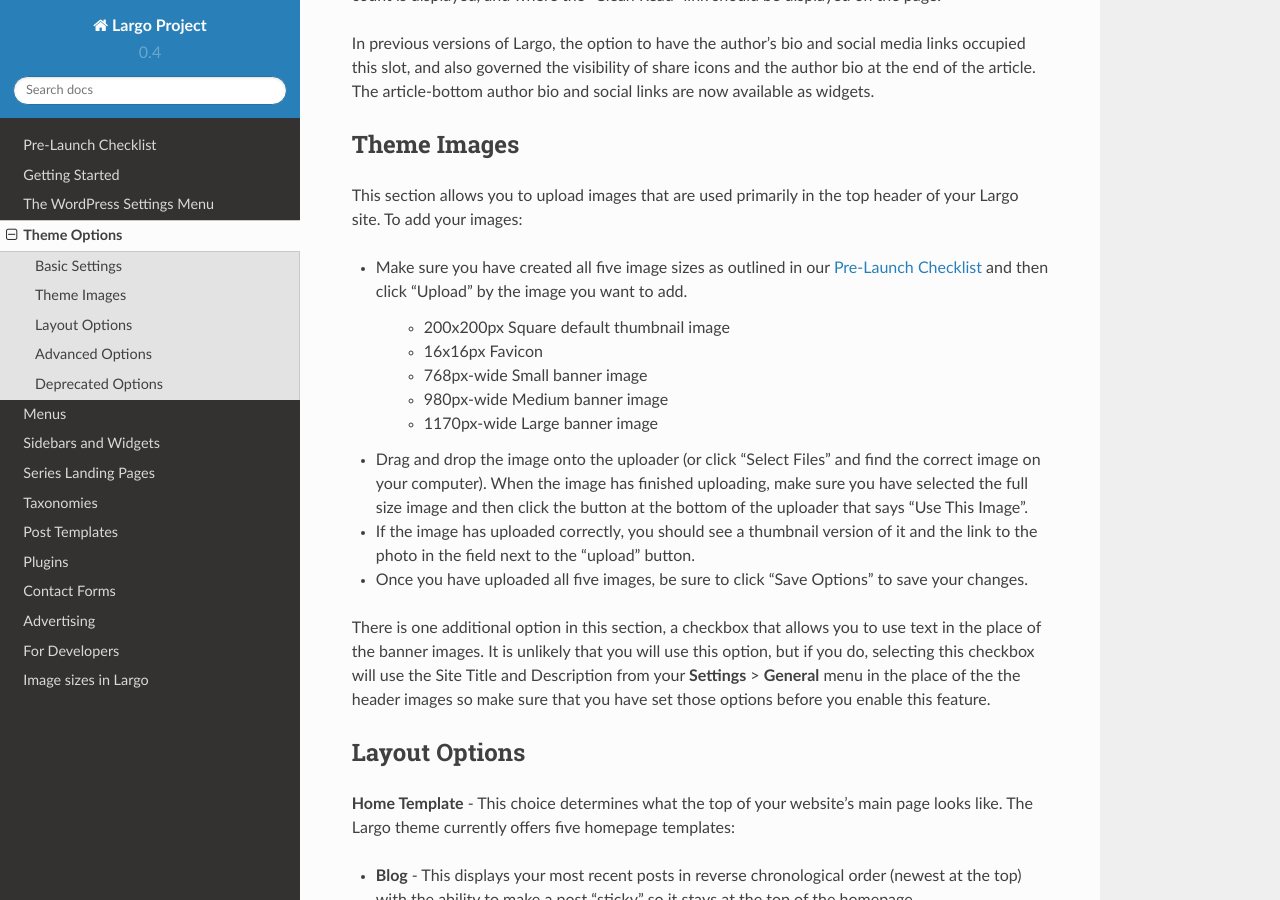
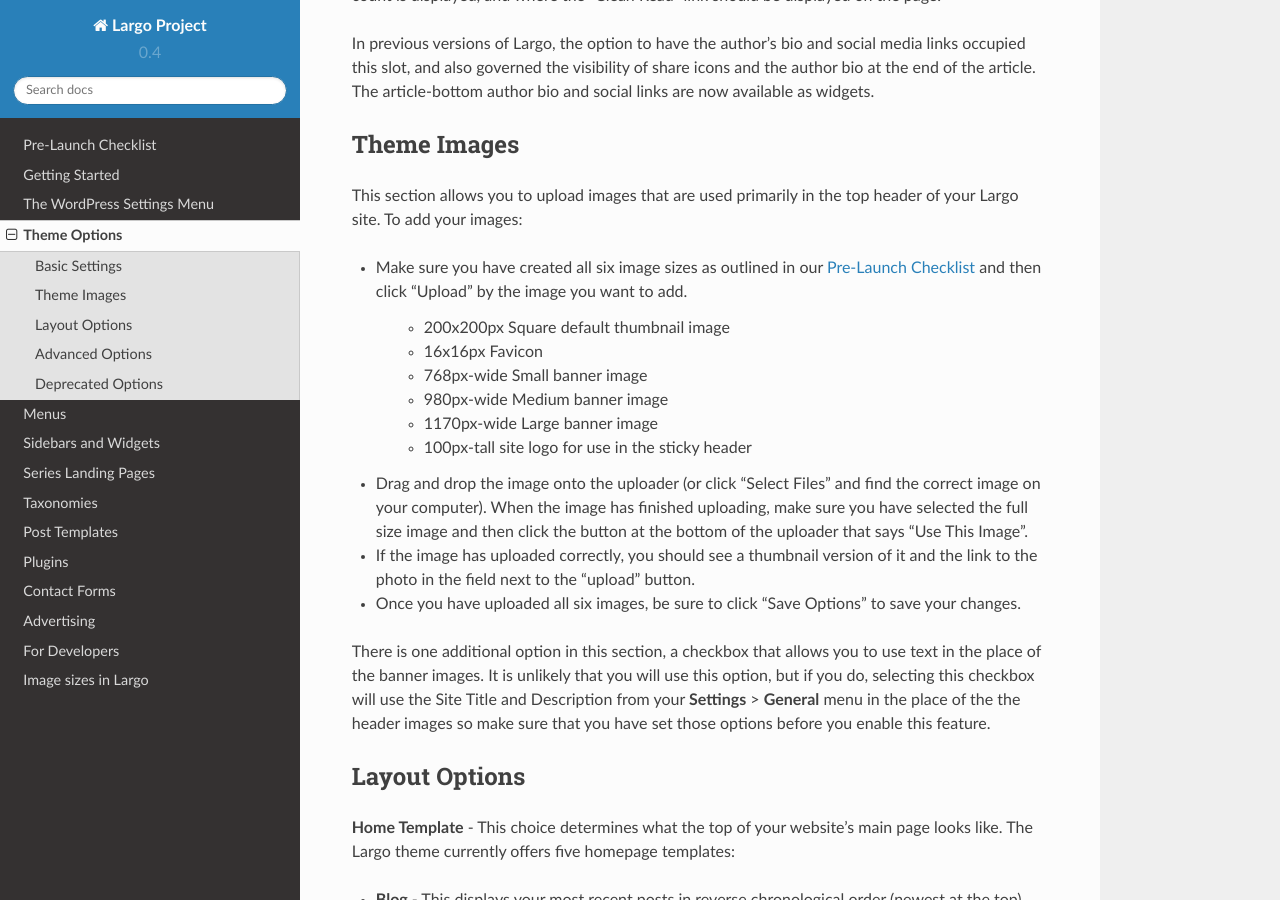
Before and after one commit to argoproject/Argo, a Sphinx documentation site: the page built from docs/users/themeoptions.rst, in a window 1280 px wide and 900 px high, scrolled down 1817 px. Built offline with Sphinx 7.4.7 and the Read the Docs theme 2.0.0, drawn with Linux system fonts in a browser that asks for light colours.

Commit message:
Docs for the new Sticky Header Logo field

```diff
--- a/docs/users/prelaunchchecklist.rst
+++ b/docs/users/prelaunchchecklist.rst
@@ -19,6 +19,8 @@
 
 .. _favicon: https://en.wikipedia.org/wiki/Favicon
 
+**Sticky Header Logo** - This image should be 100 pixels tall and at least 100 pixels wide. It will appear in the sticky navigation bar that is seen as people scroll, and on mobile.
+
 **Site Title, Tagline and Description** - Before you launch your site you will need to write a title, tagline and a longer description to be used in various places around the site. The title will likely be just your publication or site's name, the tagline should be short (6-8 words) and a short paragraph is sufficient for the site description (you can always add additional information about your organization on your site's "About" page, the short description is just intended to give new visitors an introduction to what your site is about and normally appears as a sidebar widget).
 
 **Social Media Accounts** - The Largo theme supports social media integration at both the site and author level. You can add links to your organization's Facebook page and Twitter account under the Appearance > Theme Options menu and individual authors can add links to their social media accounts by editing their user profile.
--- a/docs/users/themeoptions.rst
+++ b/docs/users/themeoptions.rst
@@ -45,19 +45,20 @@
 
 This section allows you to upload images that are used primarily in the top header of your Largo site. To add your images:
 
-- Make sure you have created all five image sizes as outlined in our :doc:`prelaunchchecklist` and then click "Upload" by the image you want to add.
+- Make sure you have created all six image sizes as outlined in our :doc:`prelaunchchecklist` and then click "Upload" by the image you want to add.
 
 	- 200x200px Square default thumbnail image
 	- 16x16px Favicon
 	- 768px-wide Small banner image
 	- 980px-wide Medium banner image
 	- 1170px-wide Large banner image
+	- 100px-tall site logo for use in the sticky header
 
 - Drag and drop the image onto the uploader (or click "Select Files" and find the correct image on your computer). When the image has finished uploading, make sure you have selected the full size image and then click the button at the bottom of the uploader that says "Use This Image".
 
 - If the image has uploaded correctly, you should see a thumbnail version of it and the link to the photo in the field next to the "upload" button.
 
-- Once you have uploaded all five images, be sure to click "Save Options" to save your changes.
+- Once you have uploaded all six images, be sure to click "Save Options" to save your changes.
 
 There is one additional option in this section, a checkbox that allows you to use text in the place of the banner images. It is unlikely that you will use this option, but if you do, selecting this checkbox will use the Site Title and Description from your **Settings** > **General** menu in the place of the the header images so make sure that you have set those options before you enable this feature.
 
```
Also changed, not shown: 1 other file.
